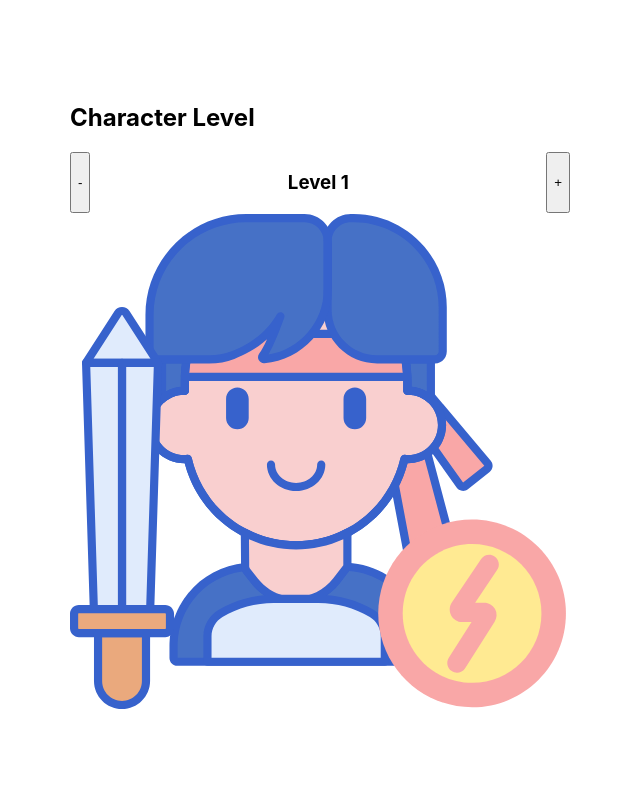
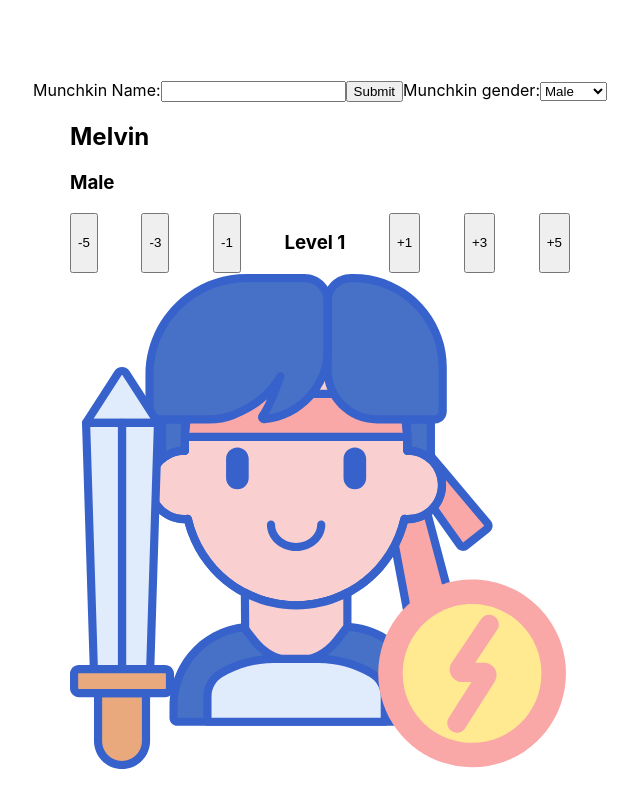
Before and after one commit to CodeyPacker/munchkin, a Next.js app: page / in a window 1280 px wide. Shown: the top 808 px of the page, without its empty margins (320-960 px from the left). Built offline with nearby package versions, Linux system fonts and the light colour scheme.

Commit message:
created character setup
Added a name and gender selection for the character.

```diff
--- a/components/CharacterScreen.js
+++ b/components/CharacterScreen.js
@@ -1,13 +1,18 @@
 import _JSXStyle from "styled-jsx/style";
 import Image from "next/image";
-const CharacterScreen = ({ playerLevel, handlePlayerLevelChange }) => {
+const CharacterScreen = ({ playerLevel, handlePlayerLevelChange, name, gender }) => {
   return (
     <div>
-      <h2>Character Level</h2>
+      <h2>{name}</h2>
+      <h3>{gender} </h3>
       <div className="character-level">
-        <button onClick={() => handlePlayerLevelChange(-1)}>-</button>
+        <button onClick={() => handlePlayerLevelChange(-5)}>-5</button>
+        <button onClick={() => handlePlayerLevelChange(-3)}>-3</button>
+        <button onClick={() => handlePlayerLevelChange(-1)}>-1</button>
         <h3>Level {playerLevel}</h3>
-        <button onClick={() => handlePlayerLevelChange(1)}>+</button>
+        <button onClick={() => handlePlayerLevelChange(1)}>+1</button>
+        <button onClick={() => handlePlayerLevelChange(3)}>+3</button>
+        <button onClick={() => handlePlayerLevelChange(5)}>+5</button>
       </div>
       <Image
         className="player-icon"
--- /dev/null
+++ b/components/CharacterSetup.js
@@ -0,0 +1,24 @@
+import _JSXStyle from "styled-jsx/style";
+
+const CharacterSetup = ({ handleSetName, handleSetGender, handleFormSubmit }) => {
+  return (
+    <div>
+      <form onSubmit={(e) => handleFormSubmit(e)}>
+        <label>
+          Munchkin Name:
+          <input type="text" onChange={(e) => handleSetName(e)} />
+        </label>
+        <button>Submit</button>
+        <label>
+          Munchkin gender:
+          <select onChange={(e) => handleSetGender(e)}>
+            <option value="male">Male</option>
+            <option value="female">Female</option>
+          </select>
+        </label>
+      </form>
+    </div>
+  );
+};
+
+export default CharacterSetup;
--- a/pages/index.js
+++ b/pages/index.js
@@ -1,13 +1,28 @@
 import Head from "next/head";
 import styles from "../styles/Home.module.css";
+import CharacterSetup from "../components/CharacterSetup";
 import CharacterScreen from "../components/CharacterScreen";
 import { useState } from "react";
 
 export default function Home() {
   const [playerLevel, setPlayerLevel] = useState(1);
+  const [name, setName] = useState("Melvin");
+  const [gender, setGender] = useState("Male");
 
   function handlePlayerLevelChange(amount) {
     setPlayerLevel((prevLevel) => prevLevel + amount);
+  }
+
+  function handleFormSubmit(e) {
+    e.preventDefault()
+  }
+
+  function handleSetName(e) {
+    setName(e.target.value);
+  }
+
+  function handleSetGender(e) {
+    setGender(e.target.value);
   }
 
   return (
@@ -18,9 +33,16 @@ export default function Home() {
       </Head>
 
       <main className={styles.main}>
+        <CharacterSetup
+          handleSetGender={handleSetGender}
+          handleSetName={handleSetName}
+          handleFormSubmit={handleFormSubmit}
+        />
         <CharacterScreen
+          handlePlayerLevelChange={handlePlayerLevelChange}
           playerLevel={playerLevel}
-          handlePlayerLevelChange={handlePlayerLevelChange}
+          gender={gender}
+          name={name}
         />
       </main>
     </div>
```
